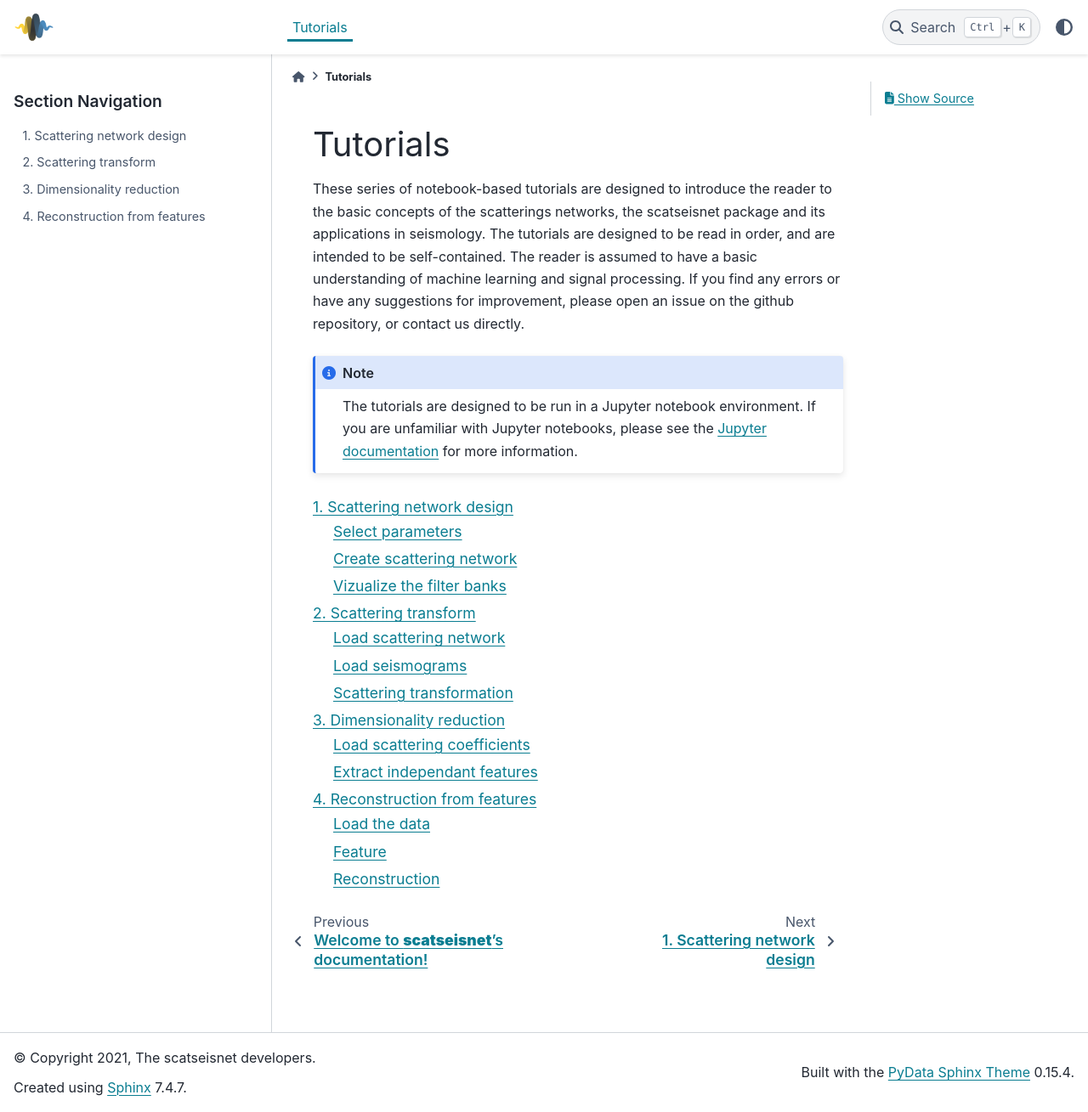
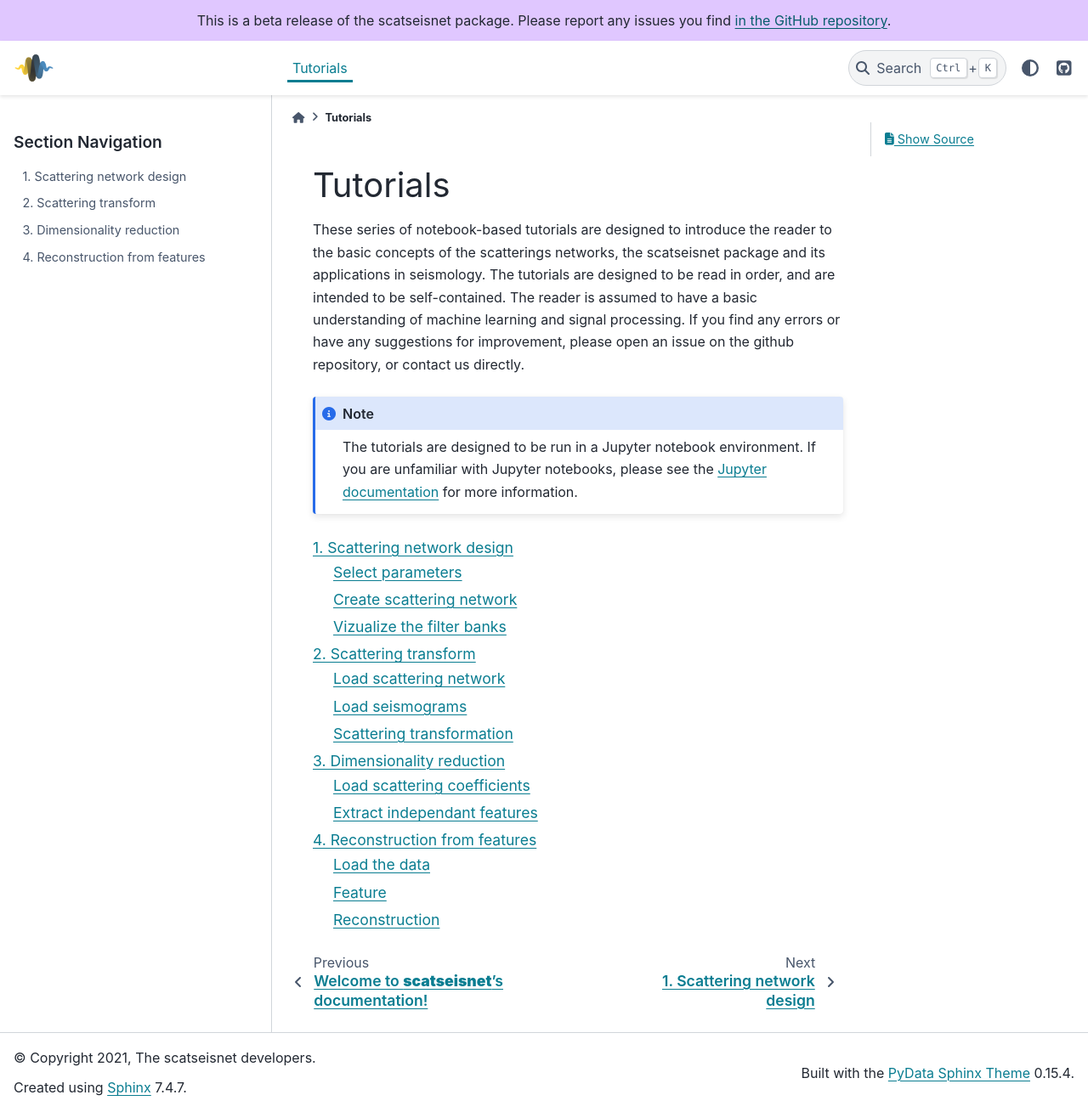
Before and after one commit to scatseisnet/scatseisnet, a Sphinx documentation site: the page built from docs/source/notebooks.rst, in a window 1280 px wide and 1309 px high. Shown: the whole window at 85% size. Built offline with Sphinx 7.4.7 and the PyData theme 0.15.4, drawn with Linux system fonts in a browser that asks for light colours; pages that are not in the unit, such as notebooks, are missing from menus.

```diff
--- a/docs/source/conf.py
+++ b/docs/source/conf.py
@@ -1,5 +1,3 @@
-# Configuration file for the Sphinx documentation builder.
-
 import os
 import sys
 
@@ -7,7 +5,6 @@ import sys
 sys.path.insert(0, os.path.abspath("../../"))
 
 # Project information
-
 project = "scatseisnet"
 copyright = "2021, The scatseisnet developers"
 author = "Léonard Seydoux and René Steinmann"
@@ -15,8 +12,7 @@ author = "Léonard Seydoux and René Steinmann"
 release = "0.1"
 version = "0.1.0"
 
-# -- General configuration
-
+# General configuration
 exclude_patterns = [
     "_build",
     "Thumbs.db",
@@ -31,18 +27,18 @@ extensions = [
     "sphinx.ext.autosummary",
     "sphinx.ext.intersphinx",
     "sphinx.ext.napoleon",
+    "sphinx.ext.viewcode",
+    "sphinx.ext.autosectionlabel" "sphinx_gallery.load_style",
+    "sphinx_favicon",
+    "sphinx_design",
     "autoapi.extension",
     "nbsphinx",
+    "numpydoc",
     "IPython.sphinxext.ipython_console_highlighting",
-    "sphinx_gallery.load_style",
-    "sphinx_favicon",
-    "sphinx_design",
 ]
 
 favicons = [
-    "_static/logo_scatseisnet_notext.svg",
-    # "favicon-32x32.png",
-    # "icon.svg",
+    "logo_scatseisnet_notext.png",
 ]
 
 intersphinx_mapping = {
@@ -50,28 +46,47 @@ intersphinx_mapping = {
     "numpy": ("http://docs.scipy.org/doc/numpy/", None),
     "sphinx": ("https://www.sphinx-doc.org/en/master/", None),
 }
-intersphinx_disabled_domains = ["std"]
 
-templates_path = ["_templates"]
+intersphinx_disabled_domains = [
+    "std",
+]
 
-# -- Options for HTML output
+templates_path = [
+    "_templates",
+]
+
+# Options for HTML output
 
 html_theme = "pydata_sphinx_theme"
+
+html_static_path = [
+    "_static",
+]
 
 html_theme_options = {
     "pygment_light_style": "tango",
     "pygment_dark_style": "monokai",
+    "github_url": "https://github.com/pydata/pydata-sphinx-theme",
+    "announcement": "This is a beta release of the scatseisnet package. Please report any issues you find <a href=https://github.com/scatseisnet/scatseisnet/issues>in the GitHub repository</a>.",
+}
+
+html_context = {
+    "github_repo": "https://github.com/scatseisnet/scatseisnet",
 }
 
 
+# Options for AutoAPI
 autoapi_type = "python"
 autoapi_dirs = ["../../scatseisnet"]
+autosummary_generate = True
 
 # Theme options are theme-specific and customize the look and feel of a theme
-# further.  For a list of options available for each theme, see the
+# further. For a list of options available for each theme, see the
 # documentation.
-
 html_logo = "_static/logo_scatseisnet_notext.png"
 
-# -- Options for EPUB output
+# Language
+language = "en"
+
+# Options for EPUB output
 epub_show_urls = "footnote"
```
Also changed, not shown: docs/source/index.rst (+13 -15 lines).
